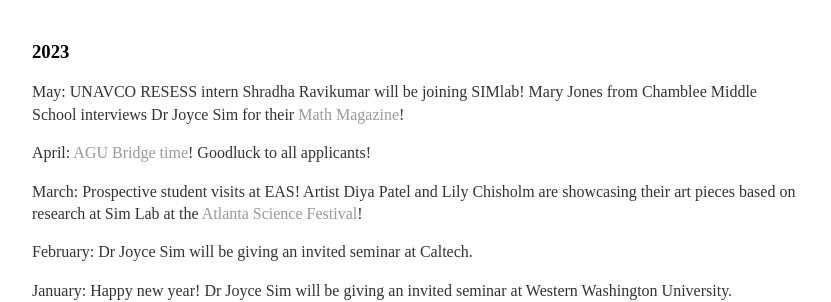
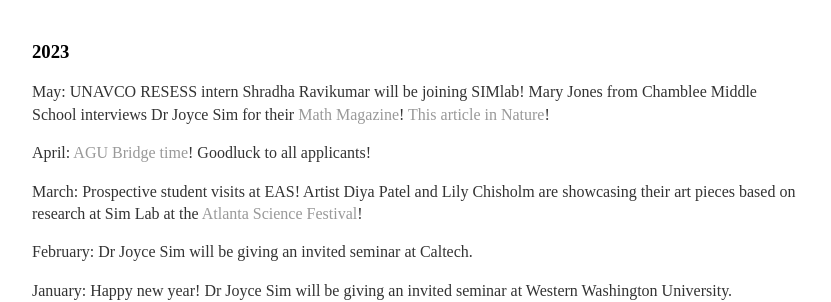
Before and after one commit to joycesim/joycesim.github.io, a Jekyll site: the page built from news/index.md, in a window 1280 px wide. Shown: the part 185-487 px from the top of the page, without its empty margins (224-1055 px from the left). Built offline with Jekyll 4.4.1, drawn with Linux system fonts in a browser that asks for light colours.

Commit message:
Update index.md

```diff
--- a/news/index.md
+++ b/news/index.md
@@ -6,7 +6,7 @@ title: News
 
 ### 2023
 
-May: UNAVCO RESESS intern Shradha Ravikumar will be joining SIMlab! Mary Jones from Chamblee Middle School interviews Dr Joyce Sim for their [Math Magazine](https://joycesim.github.io/image/Mathmagazine.pdf)!
+May: UNAVCO RESESS intern Shradha Ravikumar will be joining SIMlab! Mary Jones from Chamblee Middle School interviews Dr Joyce Sim for their [Math Magazine](https://joycesim.github.io/image/Mathmagazine.pdf)! [This article in Nature](https://doi.org/10.1038/d41586-023-01623-8)!
 
 April: [AGU Bridge time](https://www.agu.org/bridge-program)! Goodluck to all applicants!
 
```
